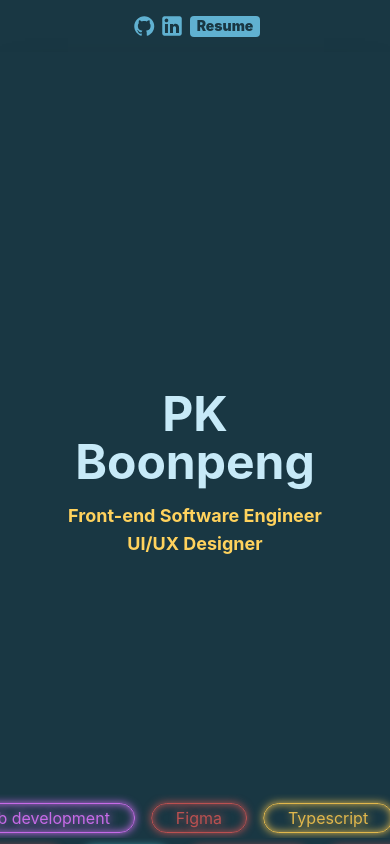
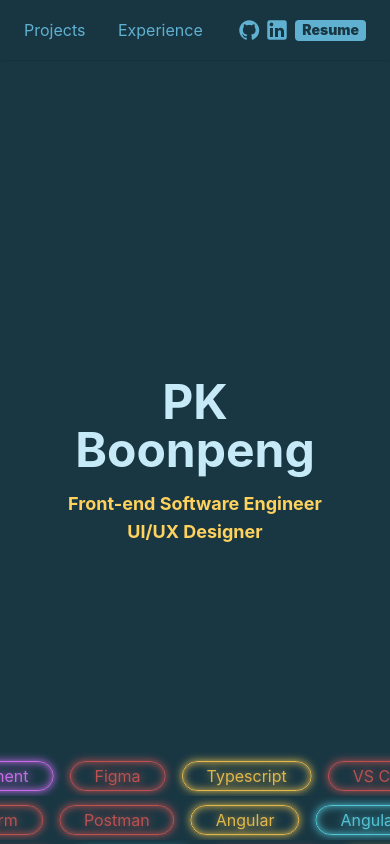
Before and after one commit to PKboon/pkboonpeng, a Next.js app: page / in a window 390 px wide. Shown: the top 844 px of the page. Built offline with nearby package versions, Linux system fonts and the light colour scheme.

Commit message:
Nitpick topbar and hero (#19)
* add menu on phone view and make topbar sticky top

* add topbar background and add skills and update speed

* adjust hero center

```diff
--- a/src/app/globals.css
+++ b/src/app/globals.css
@@ -10,6 +10,7 @@
 @layer base {
 	:root {
 		--primary-800: #193743;
+		--primary-800-rgb: 25, 55, 67;
 		--primary-750: #304b56;
 		--primary-400: #60b1d1;
 		--primary-200: #96defb;
--- a/src/app/page.tsx
+++ b/src/app/page.tsx
@@ -18,11 +18,11 @@ export default function Home() {
 				<main
 					style={{
 						boxShadow:
-							"0 1.125rem 2.25rem -.75rem rgba(0, 0, 0, .4)",
+							"0 1.75rem 2.25rem -.75rem rgba(0, 0, 0, .3)",
 					}}
 				>
 					<HeroSection />
-					<div className="pb-16 relative -top-[6.35rem] sm:-top-[5.1rem]">
+					<div className="pb-16 relative -top-[8.25rem] sm:-top-[7.25rem]">
 						<SkillSection />
 					</div>
 					<div className="flex flex-col gap-32">
--- a/src/components/HeroSection.tsx
+++ b/src/components/HeroSection.tsx
@@ -2,7 +2,7 @@ import { Center, Title } from "@mantine/core";
 
 export function HeroSection() {
 	return (
-		<Center className="flex flex-col h-screen mx-auto gap-4 max-w-[18.75rem] sm:max-w-[30.75rem] mt-0 sm:-mt-5 ">
+		<Center className="flex flex-col h-screen mx-auto gap-4 max-w-[18.75rem] sm:max-w-[30.75rem] -mt-5 sm:-mt-9 ">
 			<Title
 				order={1}
 				className="text-primary-100 text-center text-5xl sm:text-[5rem]"
--- a/src/components/SkillComponents/InfiniteSlidingLoop.tsx
+++ b/src/components/SkillComponents/InfiniteSlidingLoop.tsx
@@ -6,7 +6,7 @@ export type InfiniteSlidingLoopProps = {
 	children: React.ReactNode;
 	slidingKeyframeName: string;
 	widthProperty: string;
-	speed?: number;
+	speed: number;
 	direction?: string;
 };
 
@@ -14,7 +14,7 @@ export function InfiniteSlidingLoop({
 	children,
 	slidingKeyframeName,
 	widthProperty,
-	speed = 10,
+	speed = 20,
 	direction = "left",
 	...props
 }: InfiniteSlidingLoopProps & ComponentProps<"div">) {
--- a/src/components/SkillComponents/SkillSection.tsx
+++ b/src/components/SkillComponents/SkillSection.tsx
@@ -31,18 +31,20 @@ export function SkillSection() {
 			{ id: "skill19", label: "Axios", type: "plugin" },
 			{ id: "skill20", label: "Phpstorm", type: "tool" },
 			{ id: "skill21", label: "Postman", type: "tool" },
+			{ id: "skill22", label: "Angular", type: "langframe" },
+			{ id: "skill23", label: "Angular Material", type: "plugin" },
 		],
 		[
-			{ id: "skill22", label: "Adobe Creative Suite", type: "tool" },
-			{ id: "skill23", label: "VitePress", type: "plugin" },
-			{ id: "skill24", label: "DBeaver", type: "tool" },
-			{ id: "skill25", label: "MySQL", type: "langframe" },
-			{ id: "skill26", label: "ApexCharts", type: "plugin" },
-			{ id: "skill27", label: "Lucidchart", type: "tool" },
-			{ id: "skill28", label: "Trello", type: "tool" },
-			{ id: "skill29", label: "DynamoDB", type: "langframe" },
-			{ id: "skill30", label: "Database design", type: "technical" },
-			{ id: "skill31", label: "IntelliJ", type: "tool" },
+			{ id: "skill24", label: "Adobe Creative Suite", type: "tool" },
+			{ id: "skill25", label: "VitePress", type: "plugin" },
+			{ id: "skill26", label: "DBeaver", type: "tool" },
+			{ id: "skill27", label: "MySQL", type: "langframe" },
+			{ id: "skill28", label: "ApexCharts", type: "plugin" },
+			{ id: "skill29", label: "Lucidchart", type: "tool" },
+			{ id: "skill30", label: "Trello", type: "tool" },
+			{ id: "skill31", label: "DynamoDB", type: "langframe" },
+			{ id: "skill32", label: "Database design", type: "technical" },
+			{ id: "skill33", label: "IntelliJ", type: "tool" },
 		],
 	];
 
@@ -50,15 +52,18 @@ export function SkillSection() {
 		{
 			keyframeName: "skill-row-1-sliding",
 			widthProperty: "--skill-row-1-w",
+			speed: 22,
 		},
 		{
 			keyframeName: "skill-row-2-sliding",
 			widthProperty: "--skill-row-2-w",
+			speed: 17,
 			direction: "right",
 		},
 		{
 			keyframeName: "skill-row-3-sliding",
 			widthProperty: "--skill-row-3-w",
+			speed: 25,
 		},
 	];
 
@@ -70,6 +75,7 @@ export function SkillSection() {
 					key={`skillrow${rowIndex}`}
 					slidingKeyframeName={rowDetails[rowIndex].keyframeName}
 					widthProperty={rowDetails[rowIndex].widthProperty}
+					speed={rowDetails[rowIndex].speed}
 					direction={rowDetails[rowIndex]?.direction}
 				>
 					{row.map((skill) => (
--- a/src/components/TopBar.tsx
+++ b/src/components/TopBar.tsx
@@ -7,13 +7,14 @@ export function TopBar() {
 	return (
 		<Flex
 			align="center"
-			className="w-screen py-3 justify-center sm:w-[30.75rem] sm:mx-auto sm:justify-between"
+			className="w-screen py-4 px-6 sticky top-0 sm:px-[13%] sm:mx-auto md:px-[27%] justify-between z-50 shadow backdrop-blur-xl"
+			style={{ backgroundColor: "rgba(var(--primary-800-rgb), .5)" }}
 		>
 			<Tooltip label="Jump to Projects">
 				<Anchor
 					underline="never"
 					href="#projects"
-					className="text-primary-400 hidden sm:block"
+					className="text-primary-400"
 				>
 					Projects
 				</Anchor>
@@ -22,7 +23,7 @@ export function TopBar() {
 				<Anchor
 					underline="never"
 					href="#experience"
-					className="text-primary-400 hidden sm:block"
+					className="text-primary-400"
 				>
 					Experience
 				</Anchor>
```
